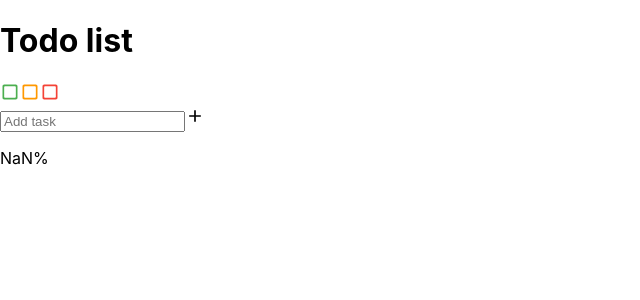
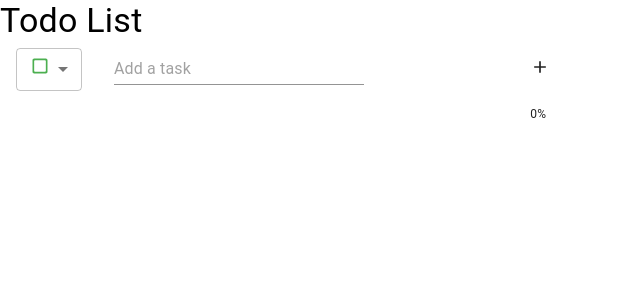
Before and after one commit to allendo1998/todo-lite, a React (Create React App) app in the folder todo-lite/: page / in a window 1280 px wide. Shown: the top 300 px of the page, without its empty margins (0-640 px from the left). Built offline with nearby package versions, Linux system fonts and the light colour scheme.

Commit message:
mui intergration

```diff
--- a/todo-lite/package.json
+++ b/todo-lite/package.json
@@ -14,6 +14,7 @@
     "@types/node": "^16.18.14",
     "@types/react": "^18.0.28",
     "@types/react-dom": "^18.0.11",
+    "antd": "^5.3.1",
     "react": "^18.2.0",
     "react-dom": "^18.2.0",
     "react-scripts": "5.0.1",
--- a/todo-lite/src/content/todoList.tsx
+++ b/todo-lite/src/content/todoList.tsx
@@ -4,6 +4,13 @@ import CheckBoxOutlinedIcon from '@mui/icons-material/CheckBoxOutlined';
 import AddIcon from '@mui/icons-material/Add';
 import CloseIcon from '@mui/icons-material/Close';
 import { green, orange, red } from '@mui/material/colors';
+import { Select, MenuItem, Grid, TextField, Typography } from '@mui/material';
+import Table from '@mui/material/Table';
+import TableBody from '@mui/material/TableBody';
+import TableCell from '@mui/material/TableCell';
+import TableContainer from '@mui/material/TableContainer';
+import TableHead from '@mui/material/TableHead';
+import TableRow from '@mui/material/TableRow';
 
 enum Priority {
     green,
@@ -57,33 +64,45 @@ const Todo: React.FC = () => {
 
     useEffect(() => {
         let numberOfTasks = todo.length;
+        let percentage = 0;
+        if(numberOfTasks !== 0 ){
             let numberOfCompletedItems = 0;
             for(let i = 0; i < numberOfTasks; i++) {
                 if(todo[i].complete === true) {
                     numberOfCompletedItems += 1;
                 }
             }
-        const percentage = (numberOfCompletedItems/numberOfTasks) * 100;
+            percentage = (numberOfCompletedItems/numberOfTasks) * 100;
+        }
         setCompletion(percentage);
     }, [todo]);
 
     return (
-        <div>
-            <h1>Todo list</h1>
-            <div>
-                <div>
-                    <CheckBoxOutlineBlankRoundedIcon fontSize="small" sx={{ color: green[500] }} onClick={() => selectPriority(Priority.green)}/>
-                    <CheckBoxOutlineBlankRoundedIcon fontSize="small" sx={{ color: orange[500] }} onClick={() => selectPriority(Priority.orange)}/>
-                    <CheckBoxOutlineBlankRoundedIcon fontSize="small" sx={{ color: red[500] }} onClick={() => selectPriority(Priority.red)}/>
-                </div>
-                <input
-                    placeholder={"Add task"}
-                    onChange={e => handleInput(e.target.value)}/>
-                    <AddIcon fontSize="small" onClick={handleClick}/>
-            </div>
-            <div>
-                {todo.map((item,index) =>
         <>
+            <Typography variant="h4">Todo List</Typography>
+            <TableContainer>
+                <Table size="small" aria-label="simple table">
+                    <TableBody>
+                        <TableRow>
+                            <TableCell sx={{borderBottom: "none"}} width="1%">
+                                <Select
+                                size="small"
+                                value={priority}
+                                onChange={event => setPriority(event.target.value as Priority)}
+                                >
+                                    <MenuItem value={Priority.green}><CheckBoxOutlineBlankRoundedIcon fontSize="small" sx={{ color: green[500] }}/></MenuItem>
+                                    <MenuItem value={Priority.orange}><CheckBoxOutlineBlankRoundedIcon fontSize="small" sx={{ color: orange[500] }}/></MenuItem>
+                                    <MenuItem value={Priority.red}><CheckBoxOutlineBlankRoundedIcon fontSize="small" sx={{ color: red[500] }}/></MenuItem>
+                            </Select>
+                            </TableCell>
+                            <TableCell sx={{borderBottom: "none"}} ><TextField sx = {{width: '65%'}}variant="standard" placeholder="Add a task" onChange={e => handleInput(e.target.value)}/></TableCell>
+                            <TableCell sx={{borderBottom: "none"}} ><AddIcon fontSize="small" onClick={handleClick}/></TableCell>
+                        </TableRow>
+                    {todo.map((item,index) => (
+                        <TableRow
+                        sx={{ '&:last-child td, &:last-child th': { border: 0 } }}
+                        >
+                        <TableCell width="1%" sx={{borderBottom: "none"}} component="th" scope="row" onClick={() => handleTaskComplete(index)} align="left">
                             {item.priority === Priority.green && item.complete === false && <CheckBoxOutlineBlankRoundedIcon fontSize="small" sx={{ color: green[500] }}/> }
                             {item.priority === Priority.orange && item.complete === false && <CheckBoxOutlineBlankRoundedIcon fontSize="small" sx={{ color: orange[500] }}/> }
                             {item.priority === Priority.red && item.complete === false &&  <CheckBoxOutlineBlankRoundedIcon fontSize="small" sx={{ color: red[500] }}/> }
@@ -91,17 +110,25 @@ const Todo: React.FC = () => {
                             {item.priority === Priority.green && item.complete === true && <CheckBoxOutlinedIcon fontSize="small" sx={{ color: green[500] }}/> }
                             {item.priority === Priority.orange && item.complete === true && <CheckBoxOutlinedIcon fontSize="small" sx={{ color: orange[500] }}/> }
                             {item.priority === Priority.red && item.complete === true &&  <CheckBoxOutlinedIcon fontSize="small" sx={{ color: red[500] }}/> }
+                        </TableCell>
+                        <TableCell sx={{borderBottom: "none"}} align="left" onClick={() => handleTaskComplete(index)}>{item.task}</TableCell>
+                        <TableCell sx={{borderBottom: "none"}} align="right">{<CloseIcon fontSize="small" onClick={() => handleRemoveTask(index)}/>}</TableCell>
+                        </TableRow>
+                    ))}
 
-                        <p onClick={() => handleTaskComplete(index)} key={index}>{item.task}</p>
-                        <CloseIcon fontSize="small" onClick={() => handleRemoveTask(index)}/>
+                    <TableRow>
+                        <TableCell sx={{borderBottom: "none"}}/>
+                        <TableCell sx={{borderBottom: "none"}} />
+                        <TableCell sx={{borderBottom: "none"}}>
+                            <Typography variant="caption">{completion}%</Typography>
+                        </TableCell>
+                    </TableRow>
+
+
+                    </TableBody>
+                </Table>
+            </TableContainer>
     </>
-
-                )}
-            </div>
-            <div>
-                <p>{completion}%</p>
-            </div>
-    </div>
     );
 };
 
--- a/todo-lite/src/index.css
+++ b/todo-lite/src/index.css
@@ -1,4 +1,6 @@
 body {
+  width: 600px;
+ height: 400px;
   margin: 0;
   font-family: -apple-system, BlinkMacSystemFont, 'Segoe UI', 'Roboto', 'Oxygen',
     'Ubuntu', 'Cantarell', 'Fira Sans', 'Droid Sans', 'Helvetica Neue',
```
Also changed, not shown: 1 other file (tests, documents, lock files or other folders). Lines whose indentation alone changed are shown as unchanged.
